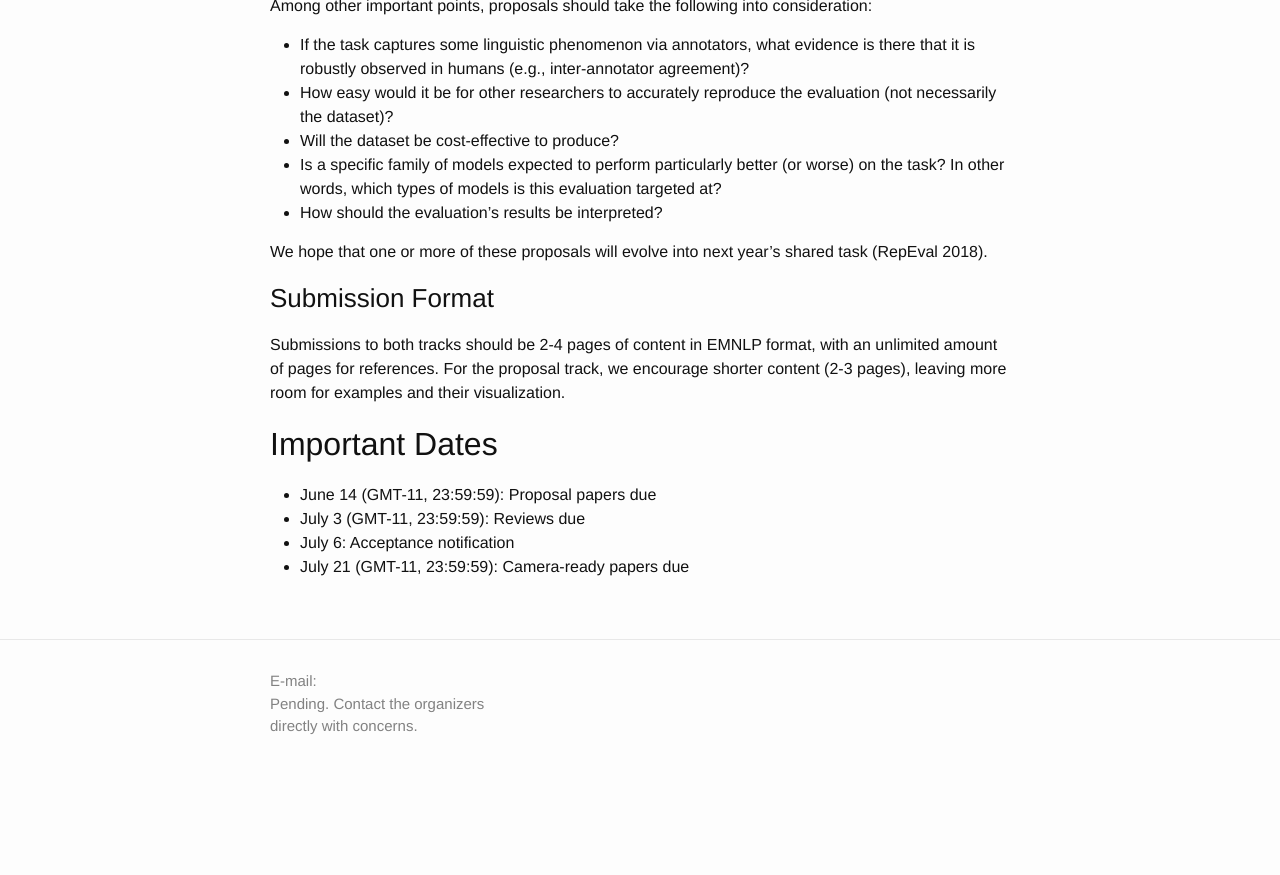
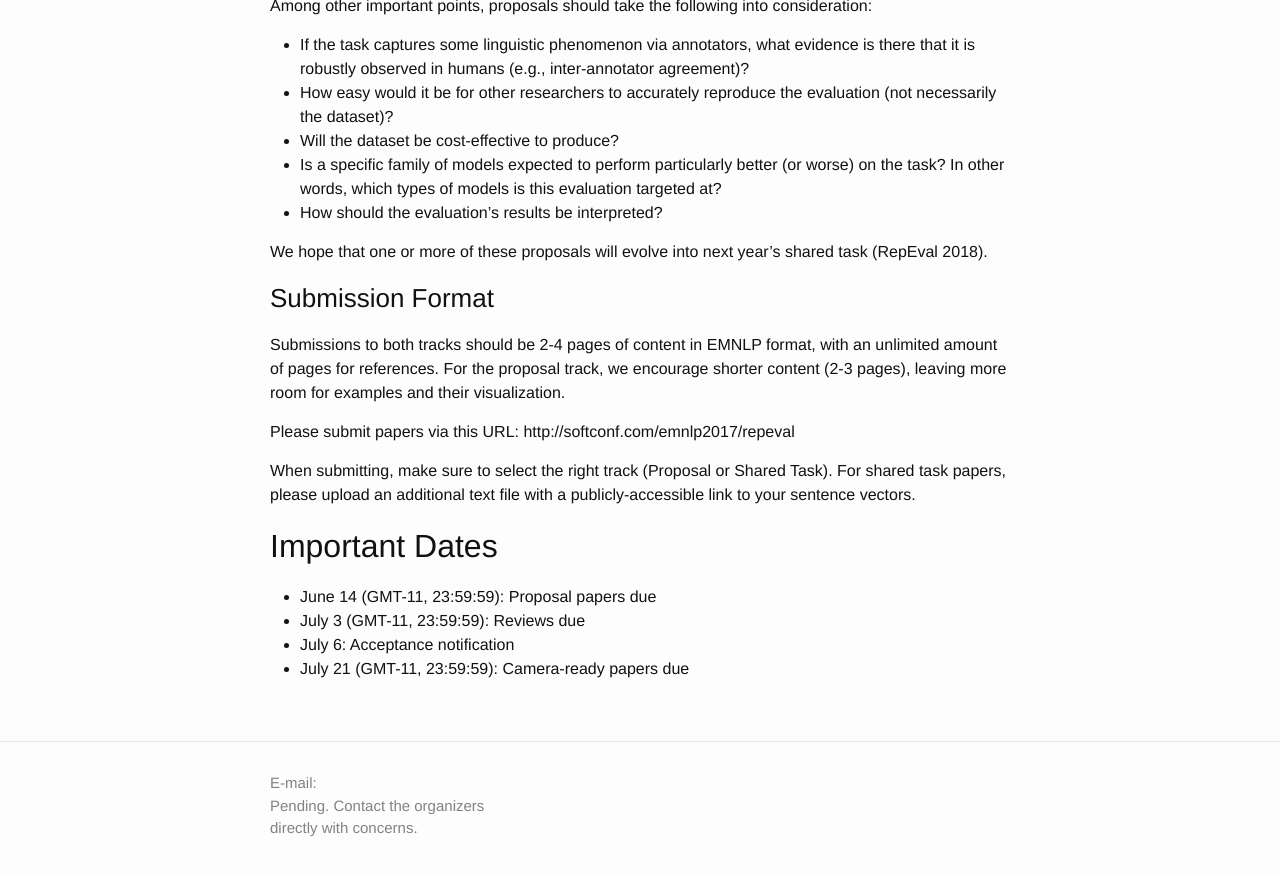
Before and after one commit to RepEval2017/RepEval2017.github.io, a Jekyll site: the page built from call_for_papers.md, in a window 1280 px wide and 900 px high, scrolled down 1172 px. Shown: the top 875 px of the window. Built offline with Jekyll 4.4.1, drawn with Linux system fonts in a browser that asks for light colours; before the commit the page ends 1970 px from its top, so only the background shows below that.

Commit message:
Update call_for_papers.md

```diff
--- a/call_for_papers.md
+++ b/call_for_papers.md
@@ -51,7 +51,9 @@ We hope that one or more of these proposals will evolve into next year’s share
 
 Submissions to both tracks should be 2-4 pages of content in EMNLP format, with an unlimited amount of pages for references. For the proposal track, we encourage shorter content (2-3 pages), leaving more room for examples and their visualization.
 
+Please submit papers via this URL: http://softconf.com/emnlp2017/repeval
 
+When submitting, make sure to select the right track (Proposal or Shared Task). For shared task papers, please upload an additional text file with a publicly-accessible link to your sentence vectors.
 
 ## Important Dates
 
```
